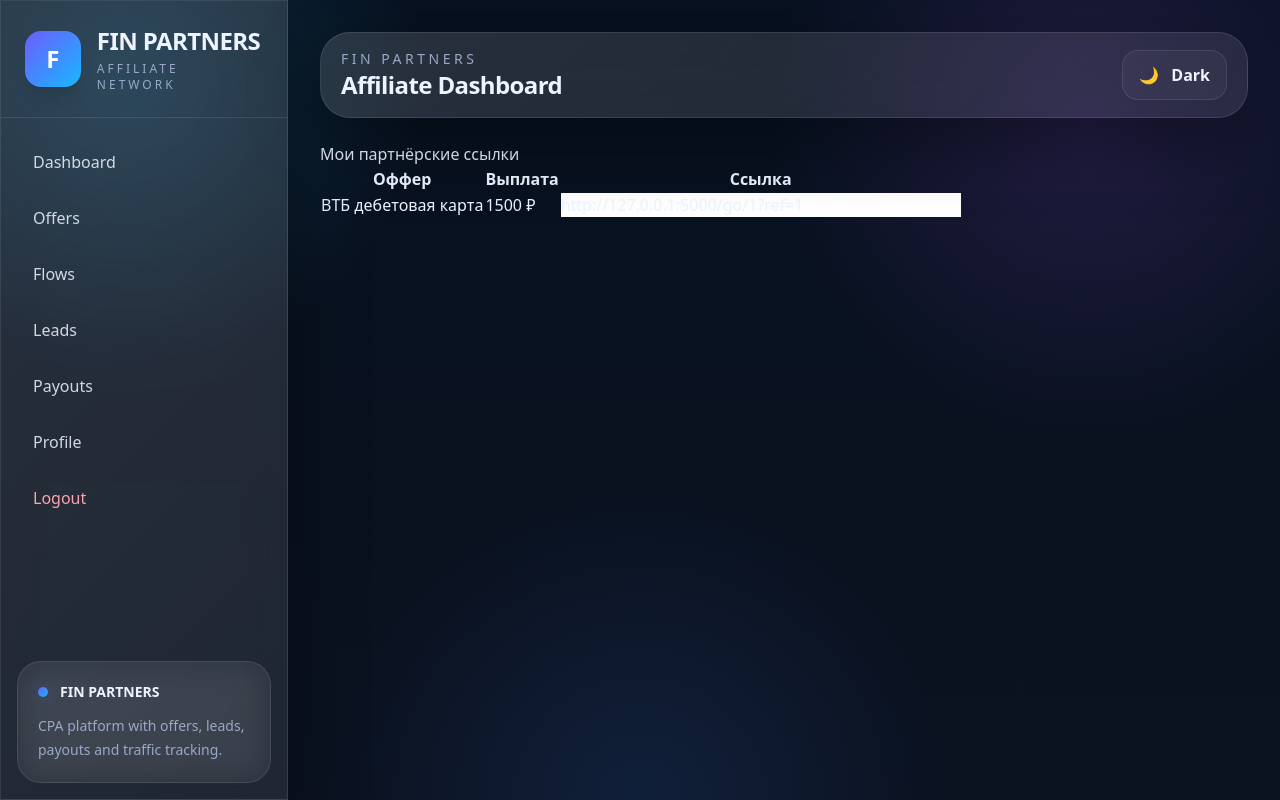
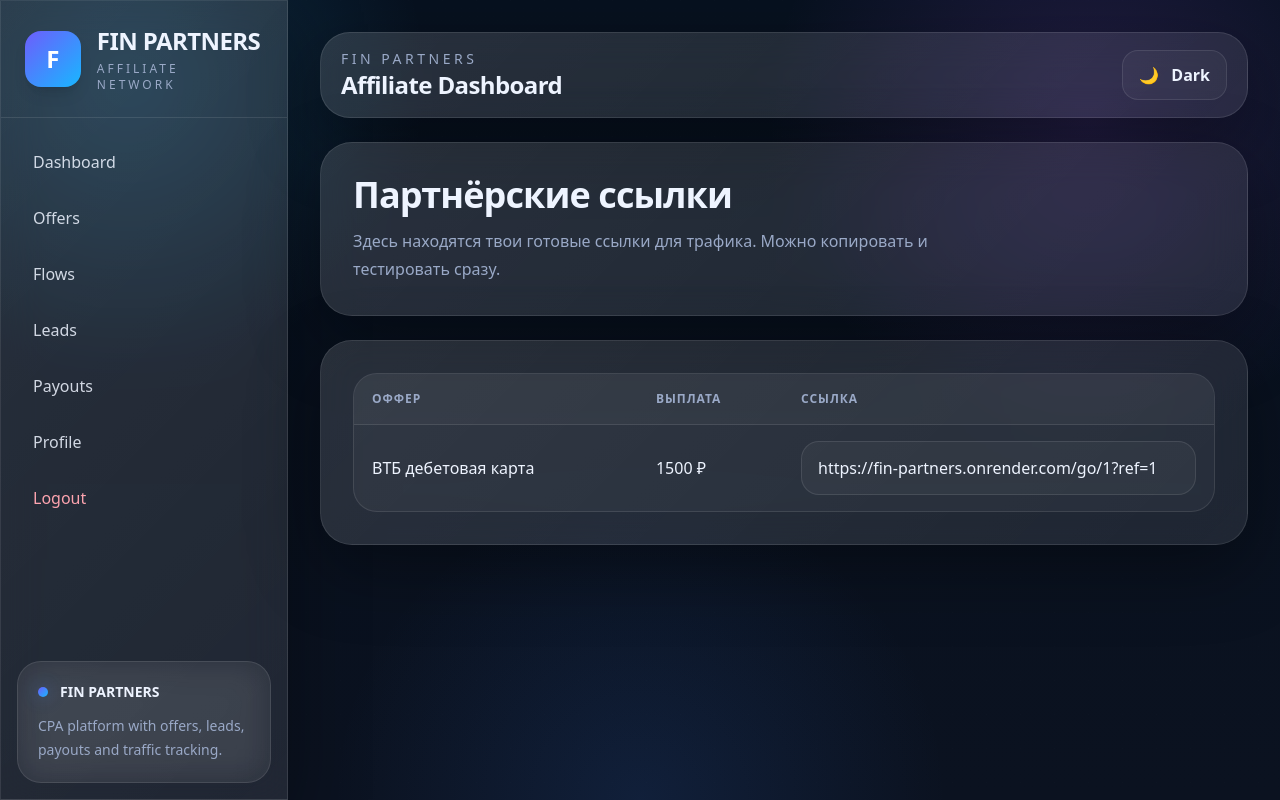
Before and after one commit to hlebbbik777-bot/fin-partners, a Flask app: page /flows in a window 1280 px wide. Run offline with Flask 3, Linux system fonts and the light colour scheme; a user stored in the database is signed in; data comes from the database, SQL or seed files in the repository; some libraries are stand-ins or nearby versions.

Commit message:
restyle flows

```diff
--- a/templates/flows.html
+++ b/templates/flows.html
@@ -2,39 +2,41 @@
 
 {% block content %}
 
-<div class="card">
+<div class="glass rounded-[32px] p-8 mb-6">
+  <h1 class="text-4xl font-extrabold tracking-tight txt-main">Партнёрские ссылки</h1>
+  <p class="mt-3 txt-muted max-w-2xl leading-7">
+    Здесь находятся твои готовые ссылки для трафика. Можно копировать и тестировать сразу.
+  </p>
+</div>
 
-<h2>Мои партнёрские ссылки</h2>
-
+<div class="glass rounded-[32px] p-8">
+  <div class="table-shell">
     <table>
-
+      <thead>
         <tr>
           <th>Оффер</th>
           <th>Выплата</th>
           <th>Ссылка</th>
         </tr>
-
+      </thead>
+      <tbody>
         {% for offer in offers %}
-
         <tr>
-
           <td>{{ offer.name }}</td>
-
           <td>{{ offer.payout }} ₽</td>
-
           <td>
-
-<input style="width:400px"
-value="http://127.0.0.1:5000/go/{{ offer.id }}?ref={{ user_id }}">
-
+            <input
+              type="text"
+              readonly
+              value="https://fin-partners.onrender.com/go/{{ offer.id }}?ref={{ user_id }}"
+              class="field"
+            >
           </td>
-
         </tr>
-
         {% endfor %}
-
+      </tbody>
     </table>
-
+  </div>
 </div>
 
 {% endblock %}
```
Lines whose indentation alone changed are shown as unchanged.
